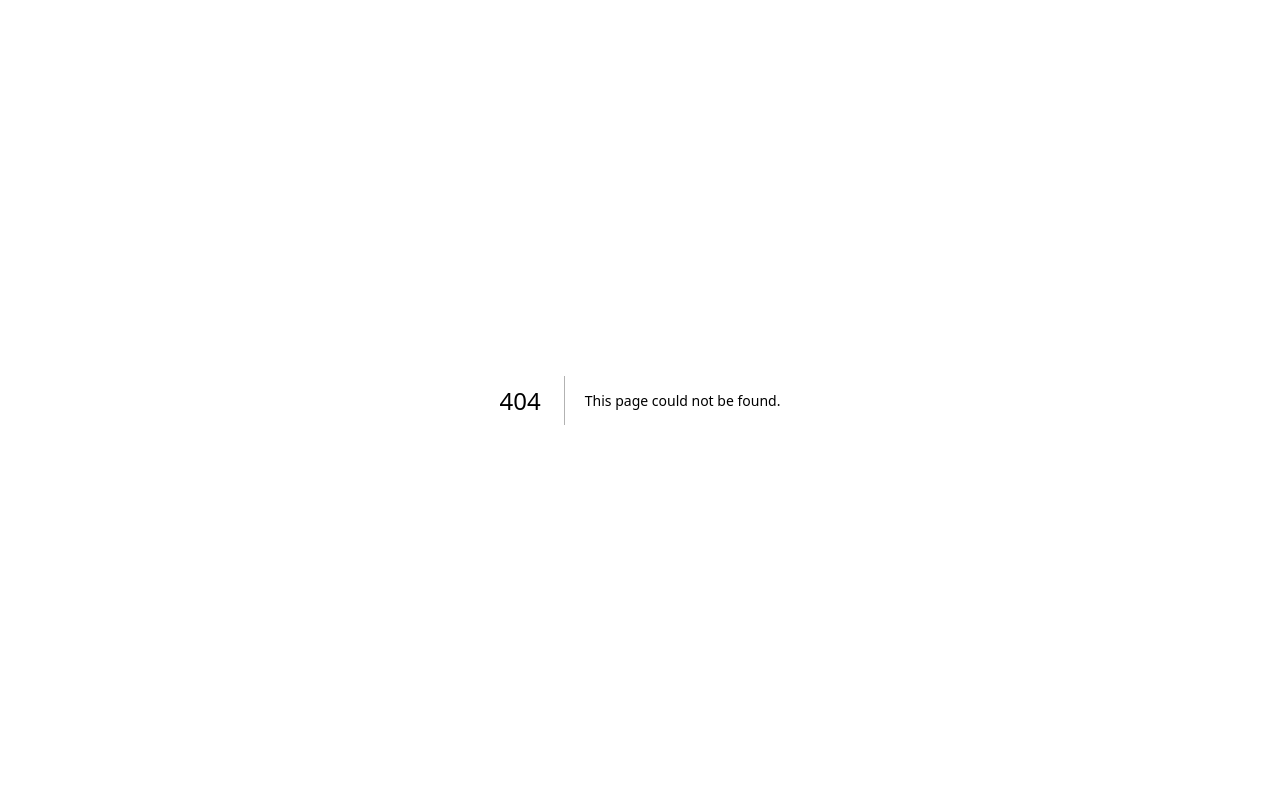
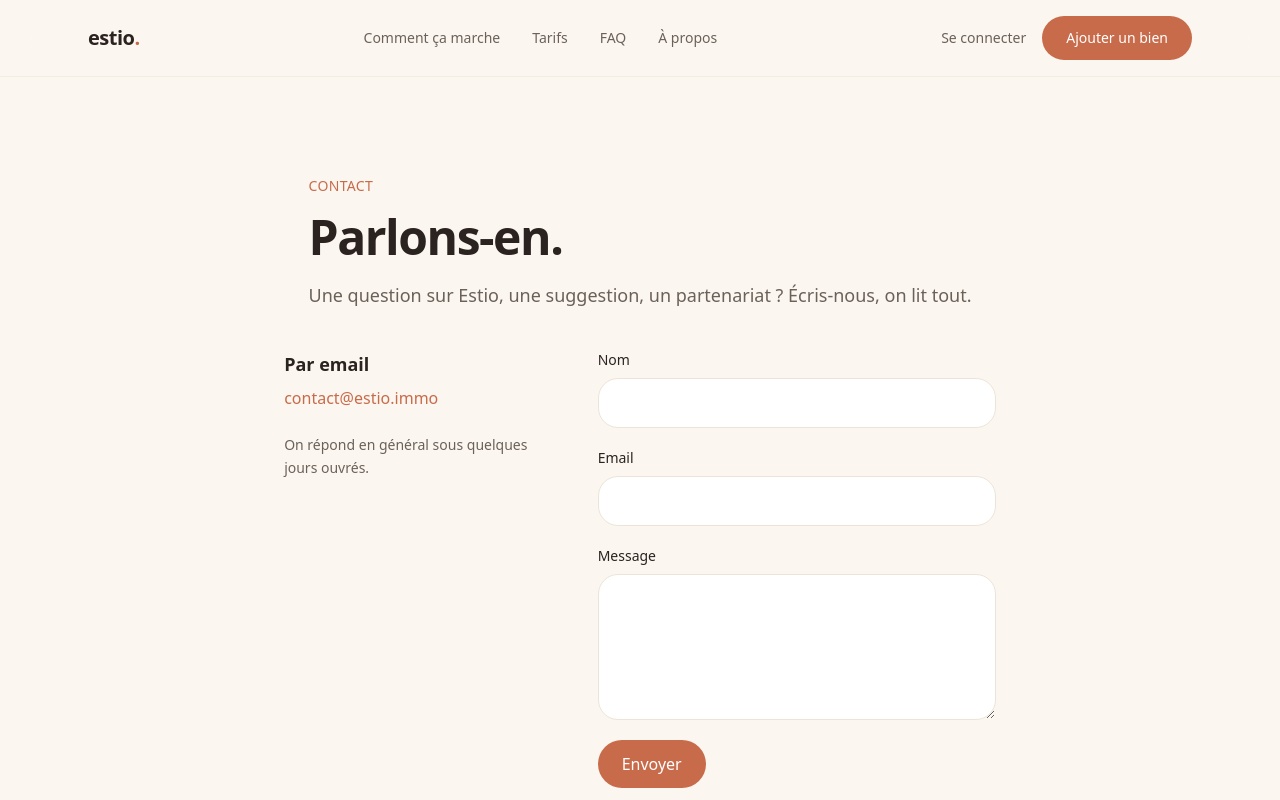
Before and after one commit to mcflyvpro-art/comparateurimo, a Next.js app: page /contact in a window 1280 px wide. Before the commit this address had no page. Shown: the top 800 px of the page. Built offline with nearby package versions, Linux system fonts and the light colour scheme; a web font is replaced by a local one.

Commit message:
feat(site): page Contact (formulaire coquille)

```diff
--- /dev/null
+++ b/src/app/(marketing)/contact/page.tsx
@@ -0,0 +1,35 @@
+import type { Metadata } from "next";
+import { PageHeader } from "@/components/marketing/PageHeader";
+import { ContactForm } from "@/components/marketing/ContactForm";
+
+export const metadata: Metadata = {
+  title: "Contact — Estio",
+  description: "Une question, une remarque ? Écris-nous.",
+};
+
+export default function Contact() {
+  return (
+    <>
+      <PageHeader
+        eyebrow="Contact"
+        title="Parlons-en."
+        intro="Une question sur Estio, une suggestion, un partenariat ? Écris-nous, on lit tout."
+      />
+      <section className="mx-auto grid max-w-5xl gap-12 px-6 pb-20 lg:grid-cols-[0.8fr_1.2fr]">
+        <div>
+          <h2 className="font-sans text-lg font-semibold text-text">Par email</h2>
+          <a
+            href="mailto:contact@estio.immo"
+            className="mt-2 inline-block text-brand hover:underline"
+          >
+            contact@estio.immo
+          </a>
+          <p className="mt-6 text-sm leading-relaxed text-muted">
+            On répond en général sous quelques jours ouvrés.
+          </p>
+        </div>
+        <ContactForm />
+      </section>
+    </>
+  );
+}
--- /dev/null
+++ b/src/components/marketing/ContactForm.tsx
@@ -0,0 +1,78 @@
+"use client";
+
+import { useState, type FormEvent } from "react";
+
+/** Formulaire de contact — coquille : validation visuelle, aucun envoi réel. */
+export function ContactForm() {
+  const [envoye, setEnvoye] = useState(false);
+
+  function onSubmit(e: FormEvent<HTMLFormElement>) {
+    e.preventDefault();
+    setEnvoye(true);
+  }
+
+  if (envoye) {
+    return (
+      <div
+        role="status"
+        className="rounded-xl border border-border bg-bg-elevated p-8 text-center"
+      >
+        <p className="font-sans text-lg font-semibold text-text">
+          Message bien reçu.
+        </p>
+        <p className="mt-2 text-muted">
+          Démo : l'envoi n'est pas encore connecté. On te répondra dès que le
+          service sera en ligne.
+        </p>
+      </div>
+    );
+  }
+
+  return (
+    <form onSubmit={onSubmit} className="flex flex-col gap-5">
+      <div className="flex flex-col gap-2">
+        <label htmlFor="nom" className="text-sm font-medium text-text">
+          Nom
+        </label>
+        <input
+          id="nom"
+          name="nom"
+          required
+          autoComplete="name"
+          className="rounded-lg border border-border bg-bg-elevated px-4 py-3 text-text outline-none focus:border-brand"
+        />
+      </div>
+      <div className="flex flex-col gap-2">
+        <label htmlFor="email" className="text-sm font-medium text-text">
+          Email
+        </label>
+        <input
+          id="email"
+          name="email"
+          type="email"
+          required
+          autoComplete="email"
+          className="rounded-lg border border-border bg-bg-elevated px-4 py-3 text-text outline-none focus:border-brand"
+        />
+      </div>
+      <div className="flex flex-col gap-2">
+        <label htmlFor="message" className="text-sm font-medium text-text">
+          Message
+        </label>
+        <textarea
+          id="message"
+          name="message"
+          required
+          rows={5}
+          className="rounded-lg border border-border bg-bg-elevated px-4 py-3 text-text outline-none focus:border-brand"
+        />
+      </div>
+      <button
+        type="submit"
+        className="cursor-pointer self-start rounded-full bg-brand px-6 py-3 font-medium text-white transition-[transform,background-color] duration-100 hover:bg-brand-hover active:scale-[0.97]"
+      >
+        Envoyer
+      </button>
+    </form>
+  );
+}
```
